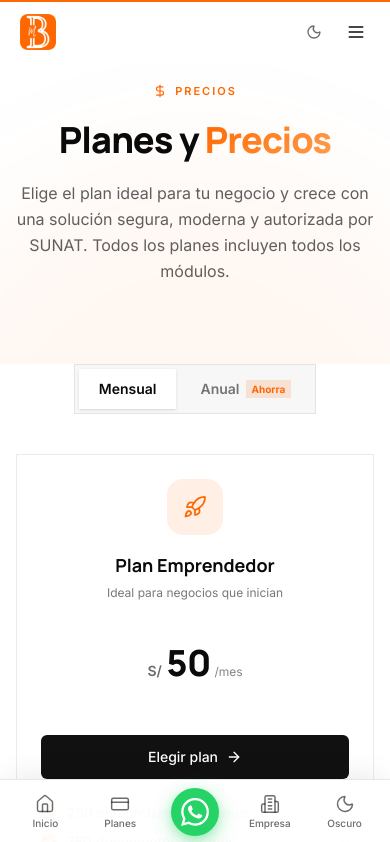
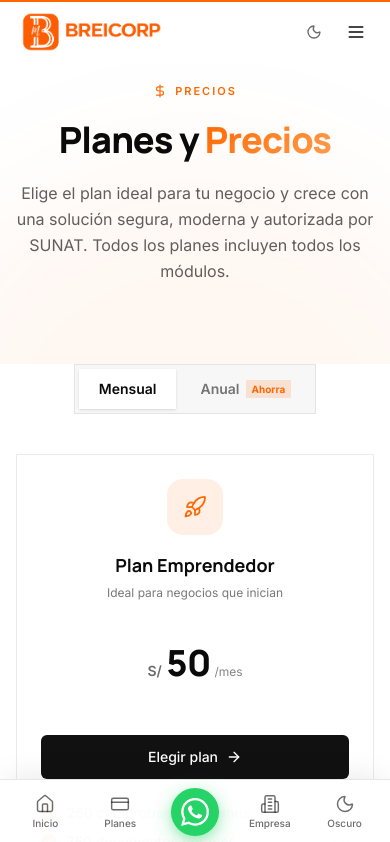
Before and after one commit to mrmoneymakersfxofficial/breicorp, a Next.js app: page /planes in a window 390 px wide. Shown: the top 842 px of the page. Built offline with nearby package versions, Linux system fonts and the light colour scheme.

Commit message:
feat: replace logo with transparent WebP, larger navbar display

```diff
--- a/src/app/layout.tsx
+++ b/src/app/layout.tsx
@@ -54,9 +54,9 @@ export const metadata: Metadata = {
     canonical: "/",
   },
   icons: {
-    icon: [{ url: "/brand/logo.png", type: "image/png" }],
-    shortcut: "/brand/logo.png",
-    apple: "/brand/logo.png",
+    icon: [{ url: "/logo/breicorp-logo-nav.webp", type: "image/webp" }],
+    shortcut: "/logo/breicorp-logo-nav.webp",
+    apple: "/logo/breicorp-logo-nav.webp",
   },
   openGraph: {
     title: "BREICORP — Facturación Electrónica Empresarial para Perú",
--- a/src/components/layout/footer.tsx
+++ b/src/components/layout/footer.tsx
@@ -39,7 +39,7 @@ export function Footer() {
           {/* Brand */}
           <div className="lg:col-span-4 space-y-6">
             <Image
-              src="/logo/breicorp-logo-nav.png"
+              src="/logo/breicorp-logo-nav.webp"
               alt="BREICORP"
               width={44}
               height={44}
--- a/src/components/layout/navbar.tsx
+++ b/src/components/layout/navbar.tsx
@@ -104,11 +104,11 @@ export function Navbar() {
           {/* Logo — official BREICORP brand logo */}
           <Link href="/" className="flex items-center shrink-0 pl-1 sm:pl-2" aria-label="BREICORP inicio">
             <Image
-              src="/logo/breicorp-logo-nav.png"
+              src="/logo/breicorp-logo-nav.webp"
               alt="BREICORP"
-              width={40}
-              height={40}
-              className="h-9 w-auto sm:h-10 object-contain"
+              width={180}
+              height={50}
+              className="h-10 w-auto sm:h-12 object-contain"
               priority
             />
           </Link>
@@ -317,11 +317,11 @@ export function Navbar() {
           >
             <div className="flex items-center justify-between h-16 px-4 sm:px-6 border-b border-border shrink-0">
               <Image
-                src="/logo/breicorp-logo-nav.png"
+                src="/logo/breicorp-logo-nav.webp"
                 alt="BREICORP"
-                width={40}
-                height={40}
-                className="h-9 w-auto object-contain"
+                width={180}
+                height={50}
+                className="h-10 w-auto object-contain"
               />
               <button
                 type="button"
```
Also changed, not shown: public/brand/logo.webp (added), public/logo/breicorp-logo-nav.webp (added).
